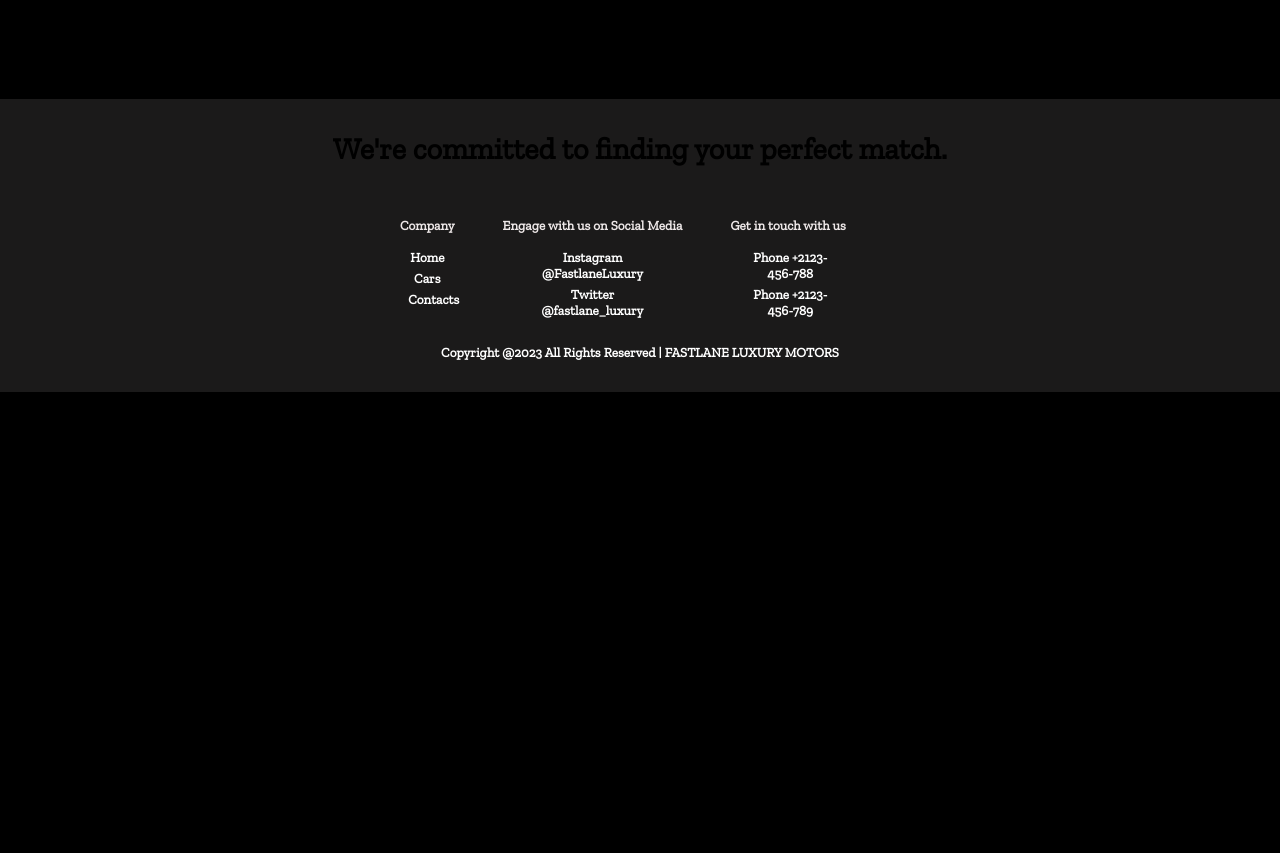
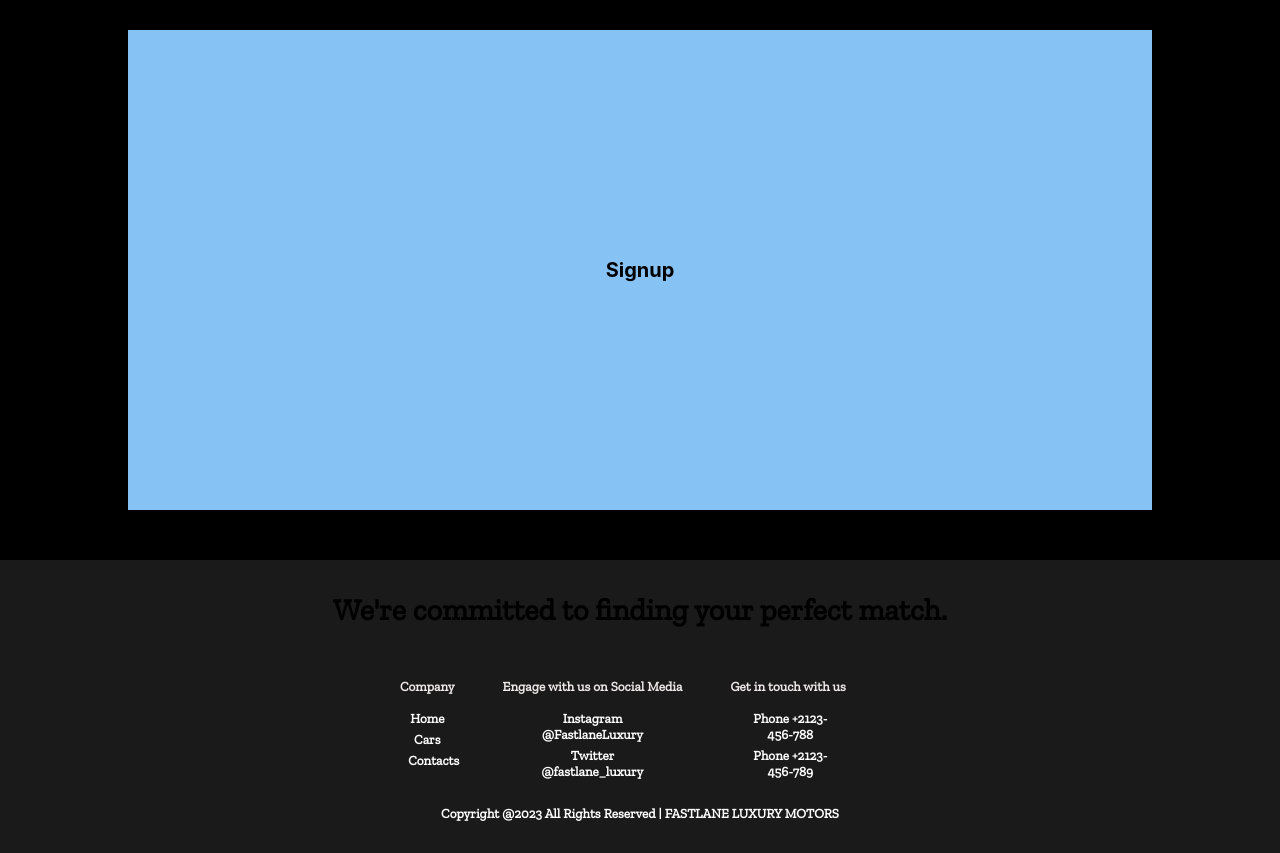
Before and after one commit to brian-mathenge-moringa-school-work/fastlane-react-app, a React (Create React App) app: page /signup in a window 1280 px wide. Before the commit the page ends 800 px from the top, so only its background shows below. Built offline with nearby package versions, Linux system fonts and the light colour scheme; a web font is replaced by a local one.

Commit message:
cart component added

```diff
--- a/src/App.css
+++ b/src/App.css
@@ -790,3 +790,16 @@ form input {
     background-attachment: fixed;
 
 }
+
+.signup {
+    margin: 0 auto;
+    width: 80%;
+    display: flex;
+    justify-content: center;
+    align-items: center;
+    background-color: #86c2f3;
+    margin-top: 30px;
+    height: 60vh;
+    font-size: 20px;
+    font-weight: 700;
+}
--- /dev/null
+++ b/src/Components/Cart.js
@@ -0,0 +1,9 @@
+import React from "react";
+
+function Cart() {
+    return(
+        <div>This is the cart</div>
+    )
+}
+
+export default Cart;
--- a/src/Components/Signup.js
+++ b/src/Components/Signup.js
@@ -2,7 +2,7 @@ import React from "react";
 
 function Signup() {
     return(
-        <h1>Signup</h1>
+        <div className="signup">Signup</div>
     )
 }
 
--- a/src/index.js
+++ b/src/index.js
@@ -7,6 +7,7 @@ import Cars from './Components/Cars';
 import Footer from './Components/Footer'
 import CarDetails from './Components/CarDetails'
 import Signup from './Components/Signup'
+import Cart from './Components/Cart';
 import { BrowserRouter as Router,Routes,Route } from 'react-router-dom';
 import "../src/App.css"
 
@@ -22,6 +23,7 @@ root.render(
       <Route path='/cars' element={<Cars />}/>
       <Route path='/cars/:id' element={<CarDetails />}/>
       <Route path='/signup' element={<Signup />}/>
+      <Route path='/cart' element={<Cart />}/>
     </Routes>
     <Footer />
   </Router>
```
Also changed, not shown: src/Components/CartItem.js (deleted, +0 -9 lines).
